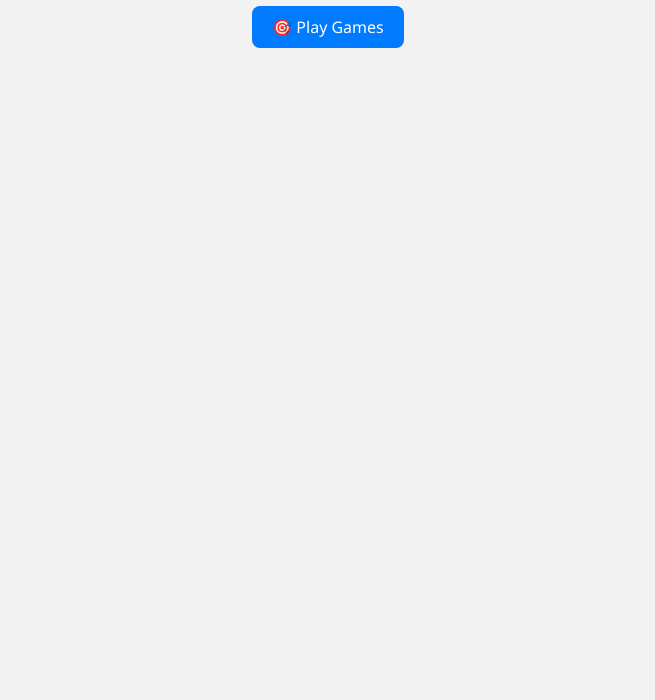
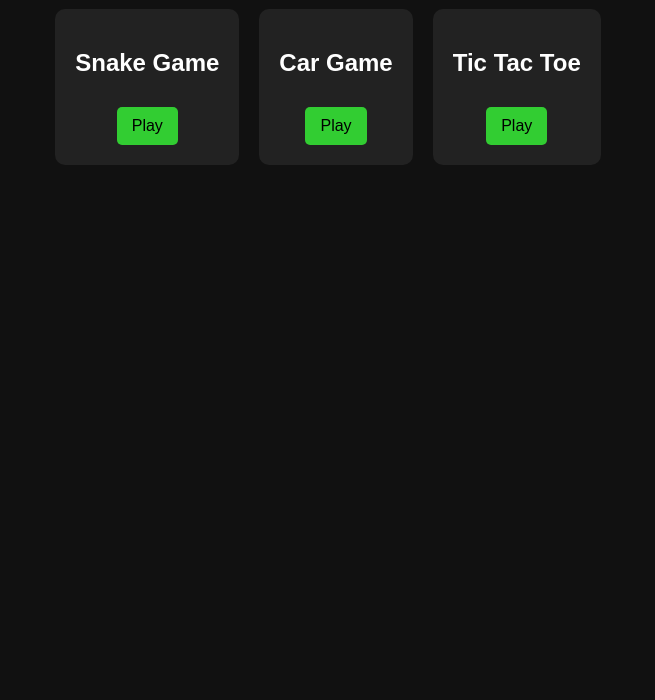
Before and after one commit to harshit-soni-09/gaming-website, a plain HTML site: page index.html in a window 1280 px wide. Shown: the part 100-800 px from the top of the page, without its empty margins (312-967 px from the left). Drawn offline with Linux system fonts and the light colour scheme.

Commit message:
🔥 Added working game links and structure

```diff
--- a/index.html
+++ b/index.html
@@ -1,12 +1,25 @@
 <!DOCTYPE html>
-<html lang="en">
+<html>
 <head>
-  <meta charset="UTF-8" />
-  <title>Harshit’s Game Zone</title>
+  <title>Harshit GameZone</title>
   <link rel="stylesheet" href="style.css" />
 </head>
 <body>
-  <h1>🎮 Welcome to Harshit’s Game Zone</h1>
-  <a class="button" href="games.html">🎯 Play Games</a>
+  <h1>🎮 Welcome to Harshit's GameZone 🎮</h1>
+
+  <div class="game-grid">
+    <div class="game-card">
+      <h2>Snake Game</h2>
+      <a href="snake/index.html" target="_blank">Play</a>
+    </div>
+    <div class="game-card">
+      <h2>Car Game</h2>
+      <a href="car/index.html" target="_blank">Play</a>
+    </div>
+    <div class="game-card">
+      <h2>Tic Tac Toe</h2>
+      <a href="tictactoe/index.html" target="_blank">Play</a>
+    </div>
+  </div>
 </body>
 </html>
--- a/style.css
+++ b/style.css
@@ -1,38 +1,29 @@
 body {
-  font-family: 'Segoe UI', sans-serif;
+  font-family: sans-serif;
   text-align: center;
-  background-color: #f2f2f2;
-  margin: 0;
-  padding: 20px;
+  background: #111;
+  color: white;
 }
 
-h1, h2 {
-  color: #333;
+.game-grid {
+  display: flex;
+  justify-content: center;
+  gap: 20px;
+  margin-top: 50px;
 }
 
-ul {
-  list-style: none;
-  padding: 0;
-}
-
-li {
-  margin: 10px 0;
+.game-card {
+  background: #222;
+  padding: 20px;
+  border-radius: 10px;
 }
 
 a {
+  display: inline-block;
+  margin-top: 10px;
+  background: limegreen;
+  color: black;
+  padding: 10px 15px;
   text-decoration: none;
-  color: white;
-  background: #007bff;
-  padding: 10px 20px;
-  border-radius: 8px;
-  display: inline-block;
+  border-radius: 5px;
 }
-
-a:hover {
-  background: #0056b3;
-}
-
-iframe {
-  border: none;
-  margin-top: 20px;
-}
```
Also changed, not shown: snake.html (+6 -8 lines).
